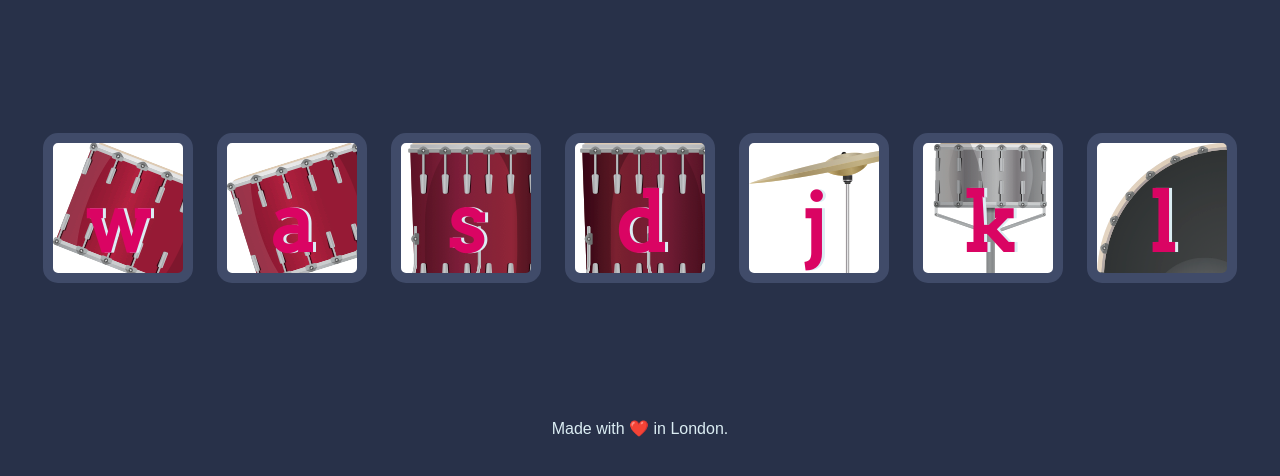
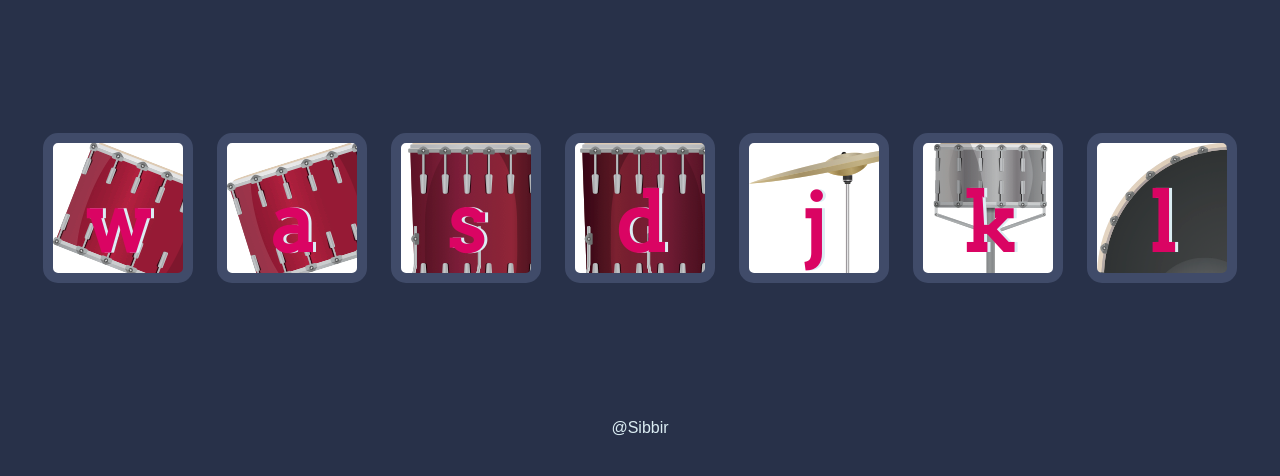
Before and after one commit to XiBiR01/Drum-Kit, a plain HTML site: page index.html in a window 1280 px wide. Shown: the part 156-632 px from the top of the page. Drawn offline with Linux system fonts and the light colour scheme.

Commit message:
Update index.html

```diff
--- a/index.html
+++ b/index.html
@@ -22,7 +22,7 @@
   </div>
 
   <footer>
-    Made with ❤️ in London.
+    @Sibbir
   </footer>
 
   <script src="index.js"></script>
```
